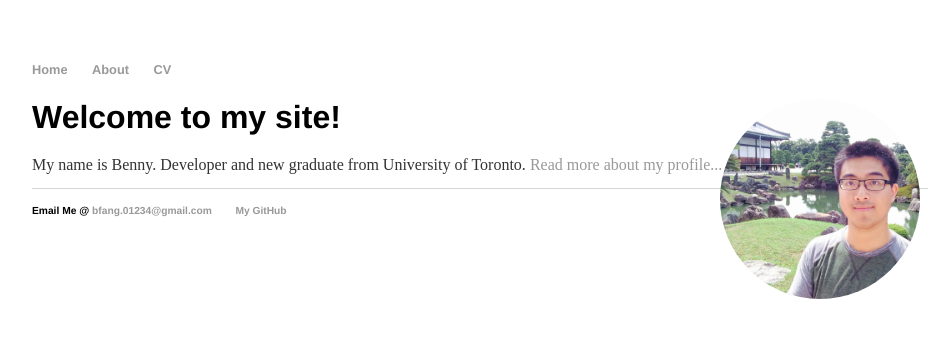
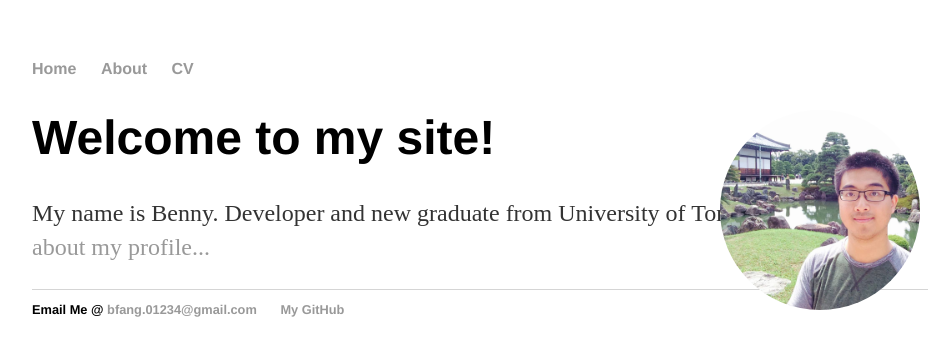
Before and after one commit to bennyfang/bennyfang.github.io, a Jekyll site: the page built from index.html, in a window 1280 px wide. Shown: the top 356 px of the page, without its empty margins (160-1111 px from the left). Built offline with Jekyll 4.4.1, drawn with Linux system fonts in a browser that asks for light colours.

Commit message:
Update main.css

```diff
--- a/css/main.css
+++ b/css/main.css
@@ -20,18 +20,18 @@
     text-decoration: underline;
 }
 h1 {
-    font-size: 2em;
+    font-size: 3em;
     font-family:'Helvetica', 'Arial', 'Sans-Serif';
 }
 p {
-    font-size: 1.0em;
-    line-height: 0.9em;
+    font-size: 1.5em;
+    line-height: 1.4em;
     color: #333;
 }
 li {
     list-style: none;
-    font-size: 0.8em;
-    line-height: 0.7em;
+    font-size: 1.0em;
+    line-height: 0.5em;
 }
 footer {
     border-top: 1px solid #d5d5d5;
```
